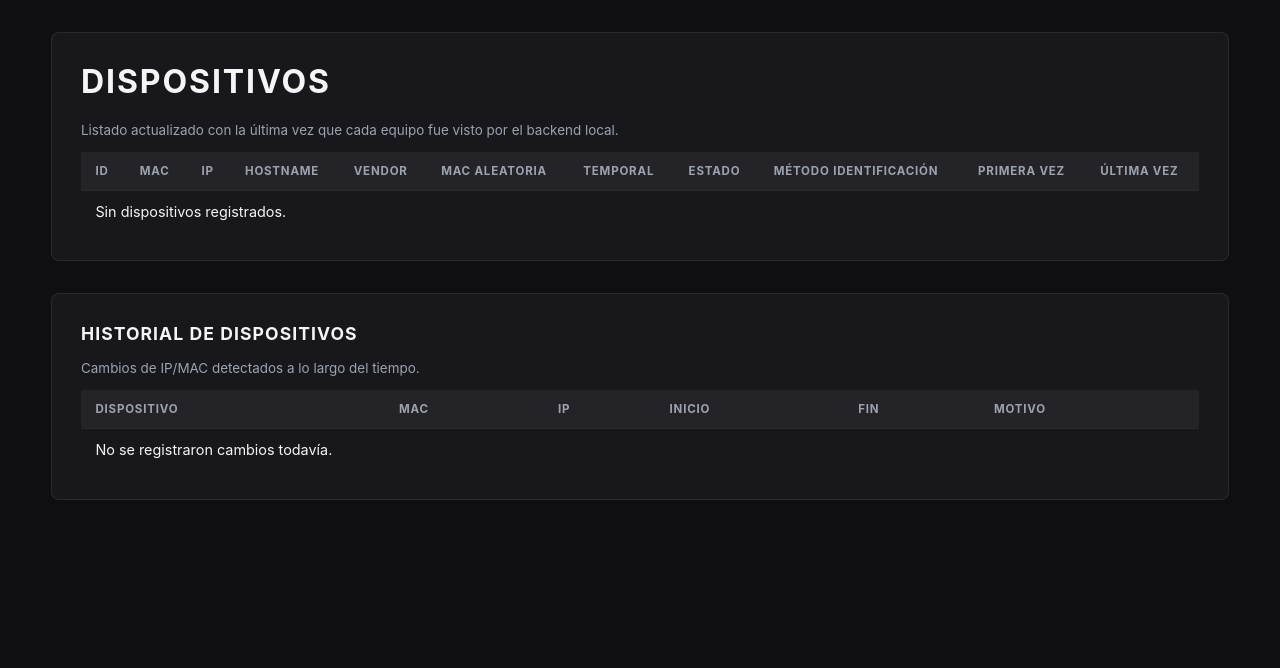
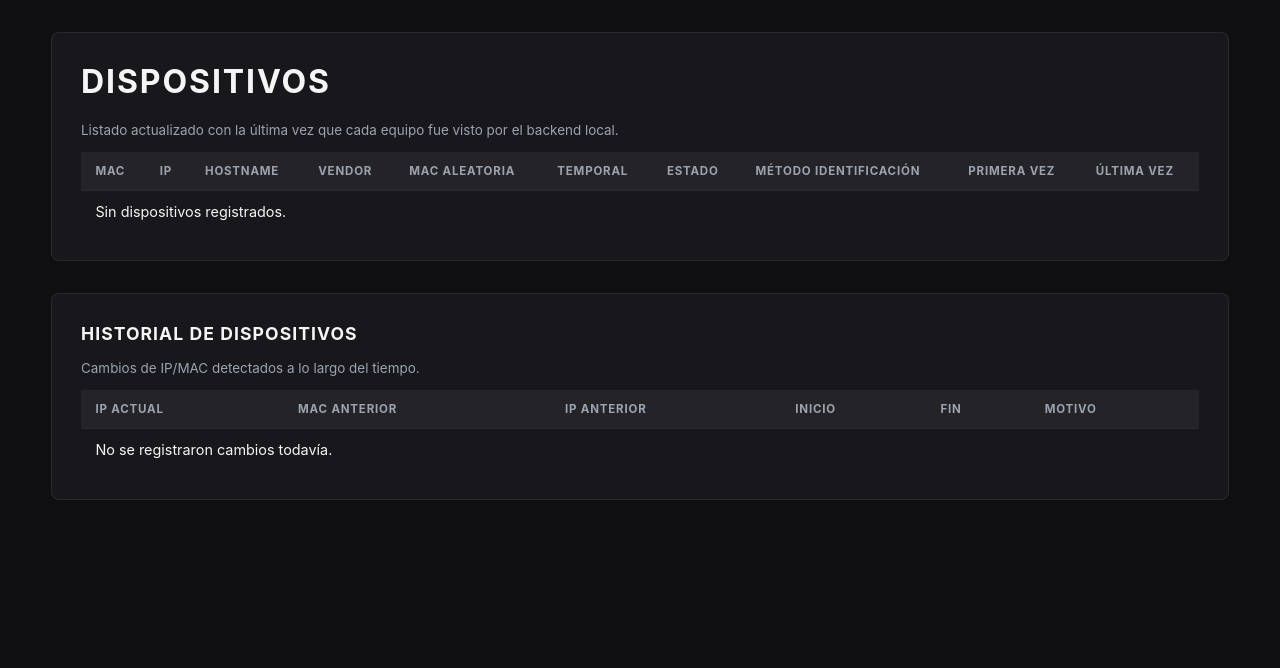
Before and after one commit to Jorcase/monet, a Django app: page /dispositivos/ in a window 1280 px wide. Shown: the part 56-724 px from the top of the page. Run offline with Django 5.2, Linux system fonts and the light colour scheme; data that the repository does not hold is empty.

Commit message:
Proyecto: vistas update pt2

```diff
--- a/backend/detector/templates/detector/dispositivos.html
+++ b/backend/detector/templates/detector/dispositivos.html
@@ -11,7 +11,6 @@
         <table>
             <thead>
                 <tr>
-                    <th>ID</th>
                     <th>MAC</th>
                     <th>IP</th>
                     <th>Hostname</th>
@@ -27,7 +26,6 @@
             <tbody>
                 {% for dispositivo in dispositivos %}
                     <tr>
-                        <td>{{ dispositivo.id }}</td>
                         <td>{{ dispositivo.mac }}</td>
                         <td>{{ dispositivo.ip }}</td>
                         <td>{{ dispositivo.hostname|default:"-" }}</td>
@@ -57,9 +55,9 @@
         <table>
             <thead>
                 <tr>
-                    <th>Dispositivo</th>
-                    <th>MAC</th>
-                    <th>IP</th>
+                    <th>IP actual</th>
+                    <th>MAC anterior</th>
+                    <th>IP anterior</th>
                     <th>Inicio</th>
                     <th>Fin</th>
                     <th>Motivo</th>
@@ -68,7 +66,7 @@
             <tbody>
                 {% for hist in historiales %}
                     <tr>
-                        <td>{{ hist.dispositivo.hostname|default:hist.dispositivo.mac }}</td>
+                        <td>{{ hist.dispositivo.ip }}</td>
                         <td>{{ hist.mac }}</td>
                         <td>{{ hist.ip }}</td>
                         <td>{{ hist.inicio }}</td>
--- a/backend/detector/templates/detector/hosts_detectados.html
+++ b/backend/detector/templates/detector/hosts_detectados.html
@@ -11,7 +11,6 @@
         <table>
             <thead>
                 <tr>
-                    <th>ID</th>
                     <th>Análisis</th>
                     <th>IP</th>
                     <th>MAC</th>
@@ -26,7 +25,6 @@
             <tbody>
                 {% for host in hosts %}
                     <tr>
-                        <td>{{ host.id }}</td>
                         <td>{{ host.analisis.id }}</td>
                         <td>{{ host.ip }}</td>
                         <td>{{ host.mac|default:"-" }}</td>
@@ -39,7 +37,7 @@
                     </tr>
                 {% empty %}
                     <tr>
-                        <td colspan="10" class="empty">Aún no hay hosts registrados.</td>
+                        <td colspan="9" class="empty">Aún no hay hosts registrados.</td>
                     </tr>
                 {% endfor %}
             </tbody>
--- a/backend/detector/templates/detector/status.html
+++ b/backend/detector/templates/detector/status.html
@@ -72,12 +72,12 @@
                                         <table class="hosts-table">
                                             <thead>
                                                 <tr>
-                                                    <th>ID</th>
                                                     <th>IP</th>
                                                     <th>MAC</th>
                                                     <th>Método</th>
                                                     <th>Latencia (ms)</th>
                                                     <th>Hostname</th>
+                                                    <th>Vendor</th>
                                                     <th>Primera vista</th>
                                                     <th>Última vista</th>
                                                     <th>Notas</th>
@@ -86,12 +86,12 @@
                                             <tbody>
                                                 {% for host in hosts_item %}
                                                     <tr>
-                                                        <td>{{ host.id }}</td>
                                                         <td>{{ host.ip }}</td>
                                                         <td>{{ host.mac|default:"-" }}</td>
                                                         <td>{{ host.get_metodo_deteccion_display }}</td>
                                                         <td>{{ host.latencia_ms|default:"-" }}</td>
                                                         <td>{{ host.hostname|default:"-" }}</td>
+                                                        <td>{{ host.vendor_flag|default:"-" }}</td>
                                                         <td>{{ host.primera_vista }}</td>
                                                         <td>{{ host.ultima_vista }}</td>
                                                         <td>{{ host.notas|default:"-" }}</td>
```
